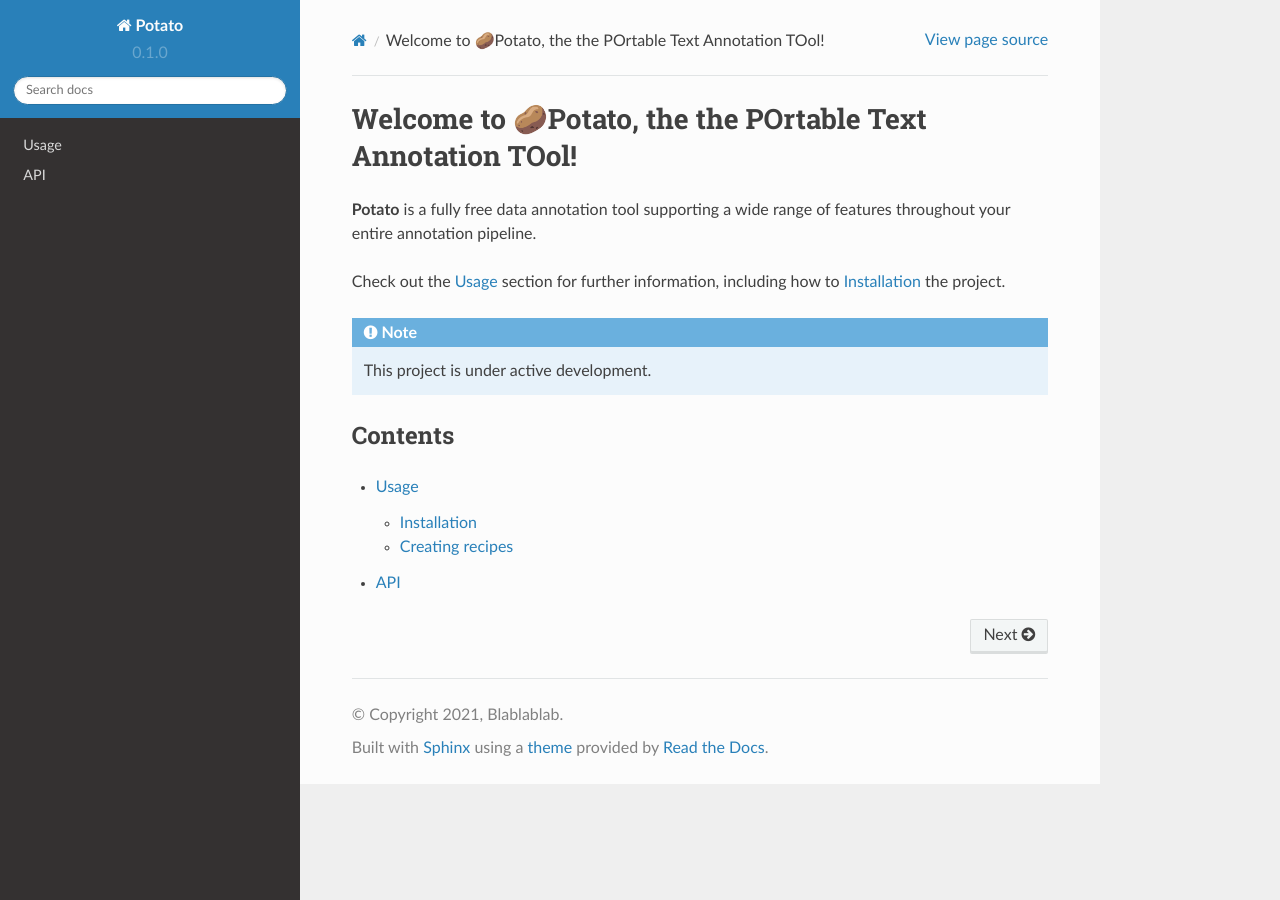
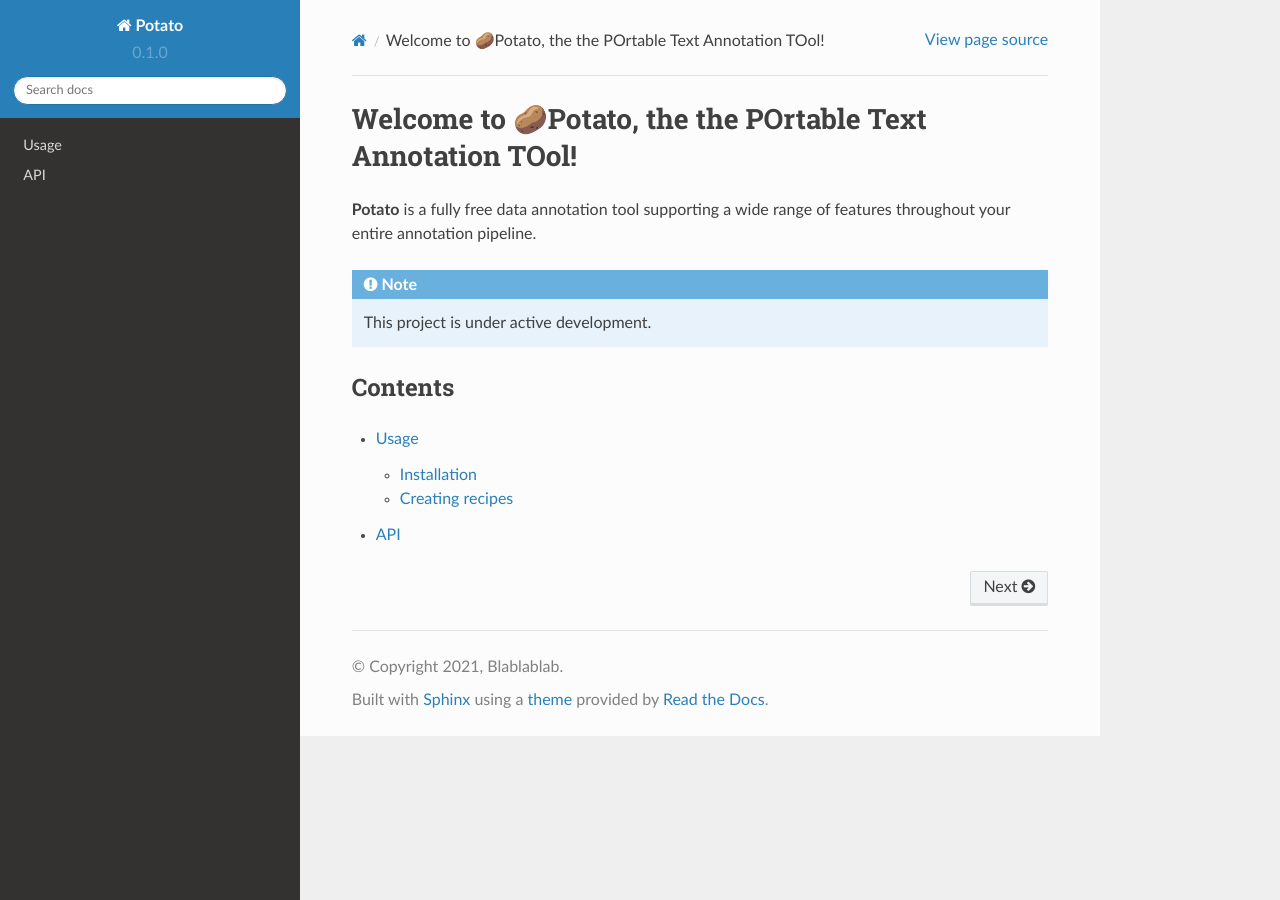
Before and after one commit to Jiaxin-Pei/potato-tutorial, a Sphinx documentation site: the page built from docs/source/index.rst, in a window 1280 px wide. Built offline with Sphinx 7.4.7 and the Read the Docs theme 2.0.0, drawn with Linux system fonts in a browser that asks for light colours.

Commit message:
Update index.rst

```diff
--- a/docs/source/index.rst
+++ b/docs/source/index.rst
@@ -4,8 +4,6 @@
 **Potato** is a fully free data annotation tool supporting a wide range of features throughout your
 entire annotation pipeline.
 
-Check out the :doc:`usage` section for further information, including
-how to :ref:`installation` the project.
 
 .. note::
 
```
Also changed, not shown: other parts of docs/source/index.rst (+1 -1 lines).
